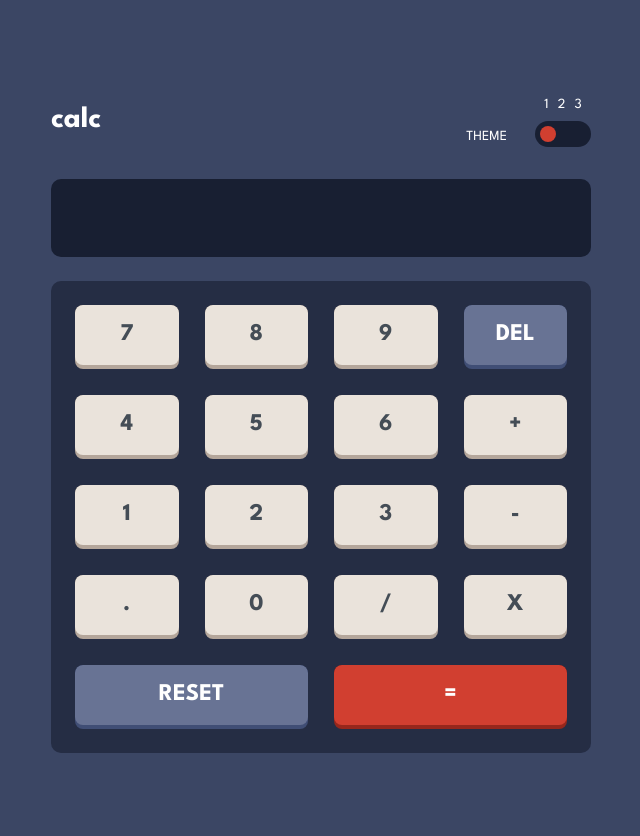
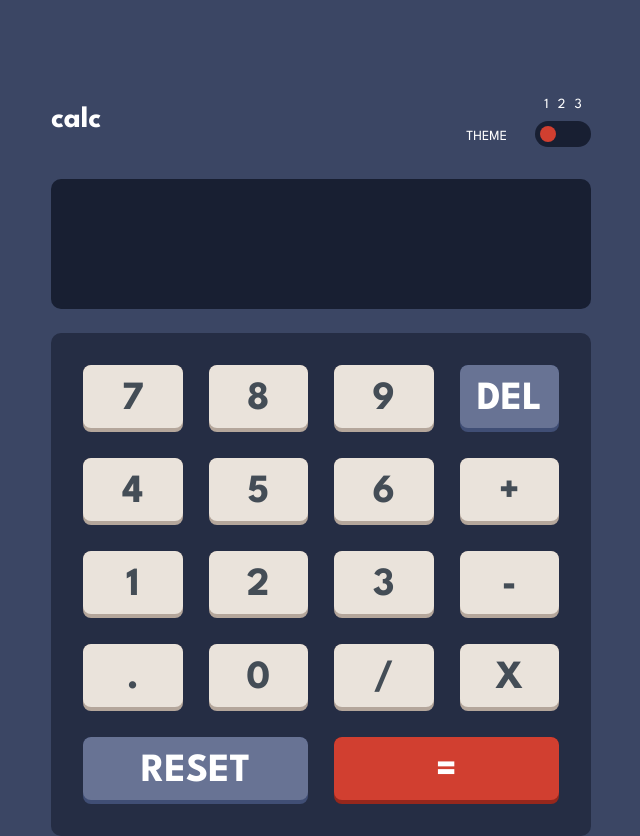
Before and after one commit to florianstancioiu/calculator-app, a React (Vite) app: page / in a window 1280 px wide. Shown: the whole page, without its empty margins (319-959 px from the left). Before the commit the page ends 800 px from the top, so only its background shows below. Built offline with nearby package versions, Linux system fonts and the light colour scheme.

Commit message:
Updated the design a little

```diff
--- a/src/components/Button/Button.tsx
+++ b/src/components/Button/Button.tsx
@@ -40,7 +40,7 @@ const Button = ({
           }
         }}
         className={`${bgColor} ${textColor} ${bgColorHover} transition-all
-      grid place-items-center cursor-pointer min-h-[3.75rem] uppercase select-none font-bold text-xl rounded-[0.5rem] xs:text-[1.5rem]
+      grid place-items-center cursor-pointer min-h-[3.75rem] uppercase select-none font-bold text-xl rounded-[0.5rem] xs:text-[2.5rem] xs:pt-[0.438rem]
       `}
       >
         {title}
--- a/src/components/Buttons/Buttons.tsx
+++ b/src/components/Buttons/Buttons.tsx
@@ -10,7 +10,7 @@ const Buttons = ({ values, onClickButton }: Buttons) => {
   return (
     <div
       data-testid="buttons-component"
-      className="grid grid-cols-4 gap-[0.75rem] bg-ternary p-[1.5rem] rounded-[0.625rem] xs:gap-[1.625rem]"
+      className="grid grid-cols-4 gap-[0.75rem] bg-ternary p-[1.5rem] rounded-[0.625rem] xs:gap-[1.625rem] xs:p-[2rem]"
     >
       {values.map((val) => (
         <ButtonComponent
--- a/src/components/Calculator/Calculator.tsx
+++ b/src/components/Calculator/Calculator.tsx
@@ -12,7 +12,7 @@ const Calculator = () => {
   const [primaryNumber, setPrimaryNumber] = useState("");
   const [operator, setOperator] = useState("");
   const [secondaryNumber, setSecondaryNumber] = useState("");
-  const primaryText = `${primaryNumber} ${operator ?? ""} ${
+  const primaryText = `${primaryNumber}${operator ?? ""}${
     secondaryNumber ?? ""
   }`;
 
--- a/src/components/Display/Display.tsx
+++ b/src/components/Display/Display.tsx
@@ -6,9 +6,12 @@ const Display = ({ text }: Display) => {
   return (
     <div
       data-testid="display-component"
-      className="bg-secondary text-right p-[1.5rem] mb-[1.5rem] rounded-[0.625rem] overflow-hidden inline-block align-middle w-full"
+      className="bg-secondary text-right p-[1.5rem] mb-[1.5rem] rounded-[0.625rem] overflow-hidden inline-block align-middle w-full xs:h-[8.125rem] xs:flex xs:items-center xs:justify-end"
     >
-      <p data-testid="display-text" className="h-[1.875rem] text-3xl font-bold">
+      <p
+        data-testid="display-text"
+        className="h-[1.875rem] text-3xl font-bold xs:text-[3.5rem] xs:h-auto xs:w-full"
+      >
         {text}
       </p>
     </div>
```
